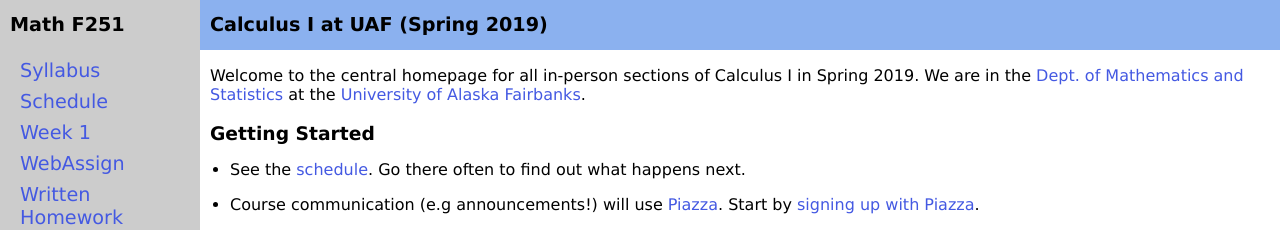
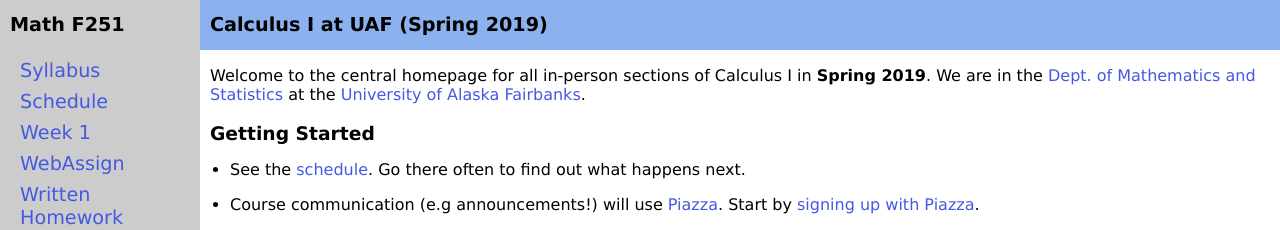
Before and after one commit to uaf-math/calc1, a Jekyll site: the page built from index.md, in a window 1280 px wide. Shown: the top 230 px of the page. Built offline with Jekyll 4.4.1, drawn with Linux system fonts in a browser that asks for light colours.

Commit message:
this should look better on small screen

```diff
--- a/_layouts/course-page.html
+++ b/_layouts/course-page.html
@@ -32,7 +32,7 @@
 <div id="main" class="main-body" onclick="closeNav()">
 <a id="top"></a>
 <div class="page-header hide-small"><a href="index.html">Calculus I at UAF (Spring 2019)</a></div>
-<div class="page-header hide-large"><a href="index.html">Calculus I at UAF (Spring 2019)</a></div>
+<div class="page-header hide-large"><a href="index.html">Calculus I at UAF</a></div>
 
 <div class="page-content">
     {{ content }}
--- a/index.md
+++ b/index.md
@@ -3,7 +3,7 @@
 title: Math F251 Calculus I
 ---
 
-Welcome to the central homepage for all in-person sections of Calculus I in Spring 2019.  We are in the [Dept. of Mathematics and Statistics](http://www.uaf.edu/dms/) at the [University of Alaska Fairbanks](http://www.uaf.edu/).
+Welcome to the central homepage for all in-person sections of Calculus I in **Spring 2019**.  We are in the [Dept. of Mathematics and Statistics](http://www.uaf.edu/dms/) at the [University of Alaska Fairbanks](http://www.uaf.edu/).
 
 ### Getting Started
 
```
